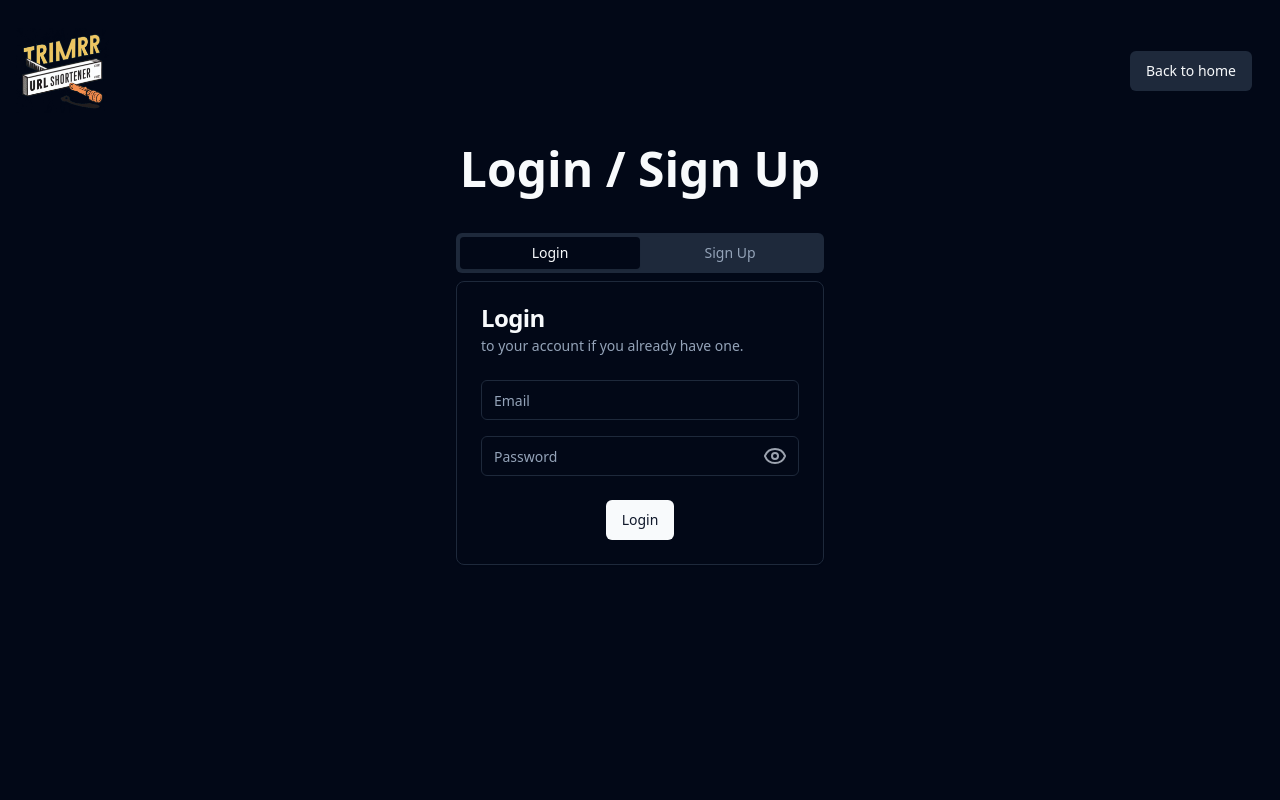
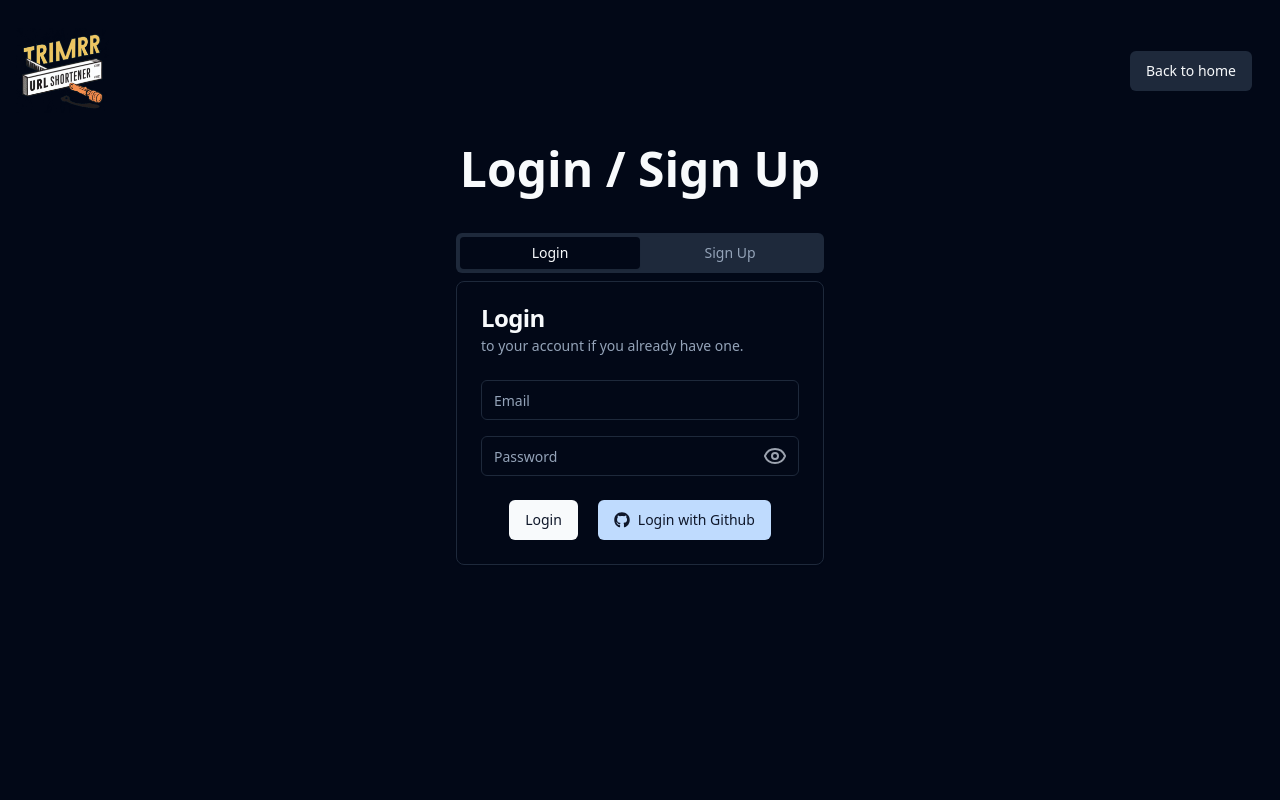
Before and after one commit to JulianManera8/url-shortener, a React (Vite) app: page /auth in a window 1280 px wide. Shown: the top 800 px of the page. Built offline with nearby package versions, Linux system fonts and the light colour scheme.

Commit message:
login with github

```diff
--- a/src/COMPONENTS/header.jsx
+++ b/src/COMPONENTS/header.jsx
@@ -54,11 +54,6 @@ export default function Header() {
 
   }
 
-  const parser = new UAParser();
-  console.log(parser.getDevice())
-
-
-
   return (
     <>
       <nav className="flex justify-between items-center mt-3">
--- a/src/COMPONENTS/login.jsx
+++ b/src/COMPONENTS/login.jsx
@@ -6,12 +6,13 @@ import * as Yup from 'yup';
 import { useEffect, useState } from "react";
 import Error from './error';
 import useFetch from "@/HOOKS/use-fetch";
-import { login } from "@/DATABASE/apiAuth";
+import { login, loginGithub } from "@/DATABASE/apiAuth";
 import { useNavigate, useSearchParams } from "react-router-dom";
 import { UrlState } from "@/context";
 import { Eye, EyeOff } from "lucide-react";
 // import { loginGoogle } from "@/DATABASE/apiAuth";
 // import { FcGoogle } from "react-icons/fc";
+import { FaGithub } from "react-icons/fa";
 
 
 export default function Login() {
@@ -39,12 +40,12 @@ export default function Login() {
     const { data, error, loading, fn: fnLogin } = useFetch(login, userData);
 
     // const { data: dataGoogle, error: errorGoogle, fn: fnLoginGoogle } = useFetch(loginGoogle);
+    const { data: dataGithub, error: errorGithub, fn: fnLoginGithub } = useFetch(loginGithub);
 
     const { fetchUser } = UrlState()
 
     useEffect(() => {
         if (error === null && data) {
-          console.log(data)
           navigate(`/?${longLink ? 'createNew=${longLink}' : ''}`);
           fetchUser();
         }
@@ -79,6 +80,31 @@ export default function Login() {
             setErrors(newErrors);
         }
     };
+
+    const handleLoginGithub = async (e) => {
+        e.preventDefault();
+        setErrors({});
+
+        try {
+            await fnLoginGithub();
+
+            if (error) throw error;
+
+
+        } catch (e) {
+            const newErrors = {};
+
+            if (e.inner) {
+                e.inner.forEach((err) => {
+                    newErrors[err.path] = err.message;
+                });
+            } else {
+                newErrors.general = e.message || "Error al iniciar sesión con Github";
+            }
+
+            setErrors(newErrors);
+        }
+    }
 
     // const handleLoginGoogle = async (e) => {
     //     e.preventDefault();
@@ -144,6 +170,9 @@ export default function Login() {
                     {/* <Button onClick={handleLoginGoogle} className="bg-blue-200">
                         <FcGoogle className="mr-2 h-4 w-4" /> Login with Email
                     </Button> */}
+                    <Button onClick={handleLoginGithub} className="bg-blue-200">
+                        <FaGithub className="mr-2 h-4 w-4" /> Login with Github
+                    </Button>
 
                 </CardFooter>
             </Card>
--- a/src/DATABASE/apiAuth.js
+++ b/src/DATABASE/apiAuth.js
@@ -9,6 +9,19 @@ export async function login({ email, password }) {
   if (error) throw new Error(error.message);
 
   return data;
+}
+
+export async function loginGithub() {
+  const { data, error } = supabase.auth.signInWithOAuth({
+    provider: 'github',
+    // options: {
+    //   redirectTo: `${window.location.origin}/auth/callback`, // Asegúrate de que esta URL esté configurada en Google Cloud Console
+    // },
+  })
+
+  if (error) throw new Error(error.message);
+
+  return data
 }
 
 // export async function loginGoogle() {
```
Also changed, not shown: 1 other file (tests, documents, lock files or other folders).
